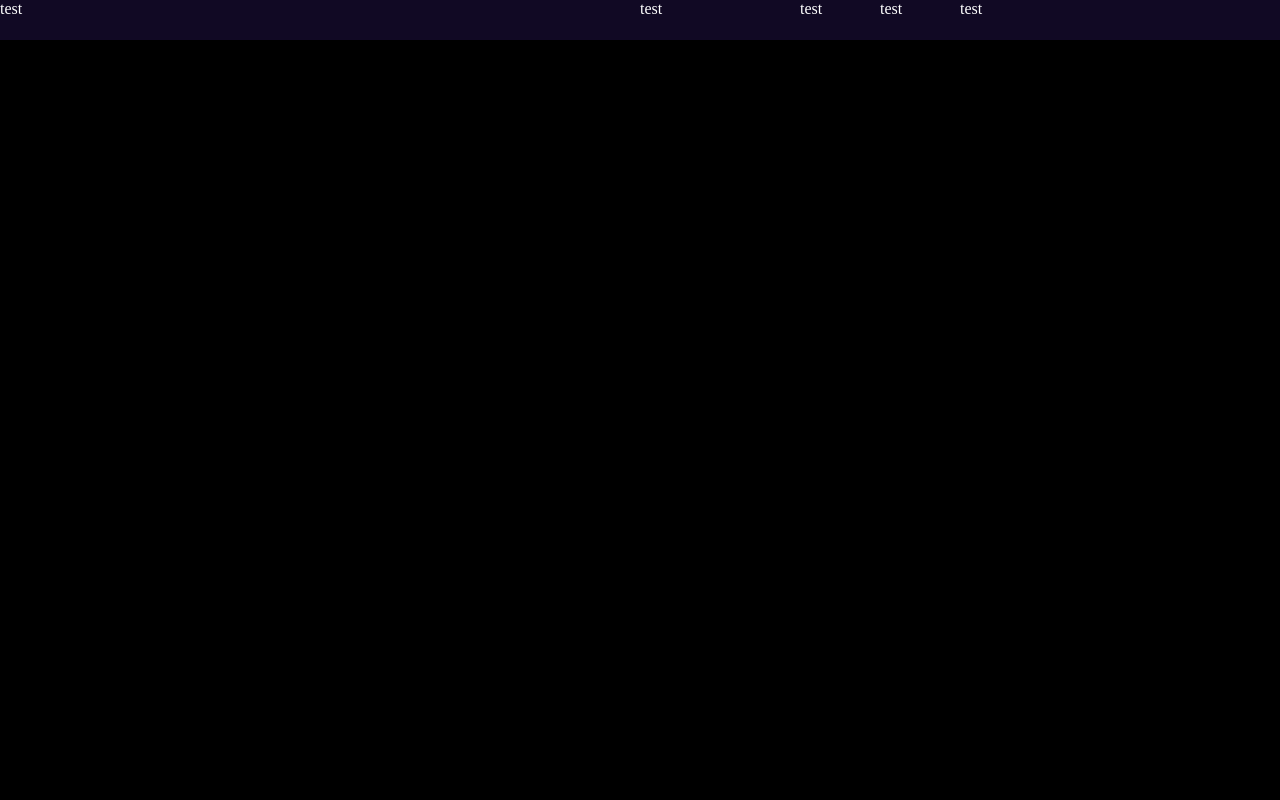
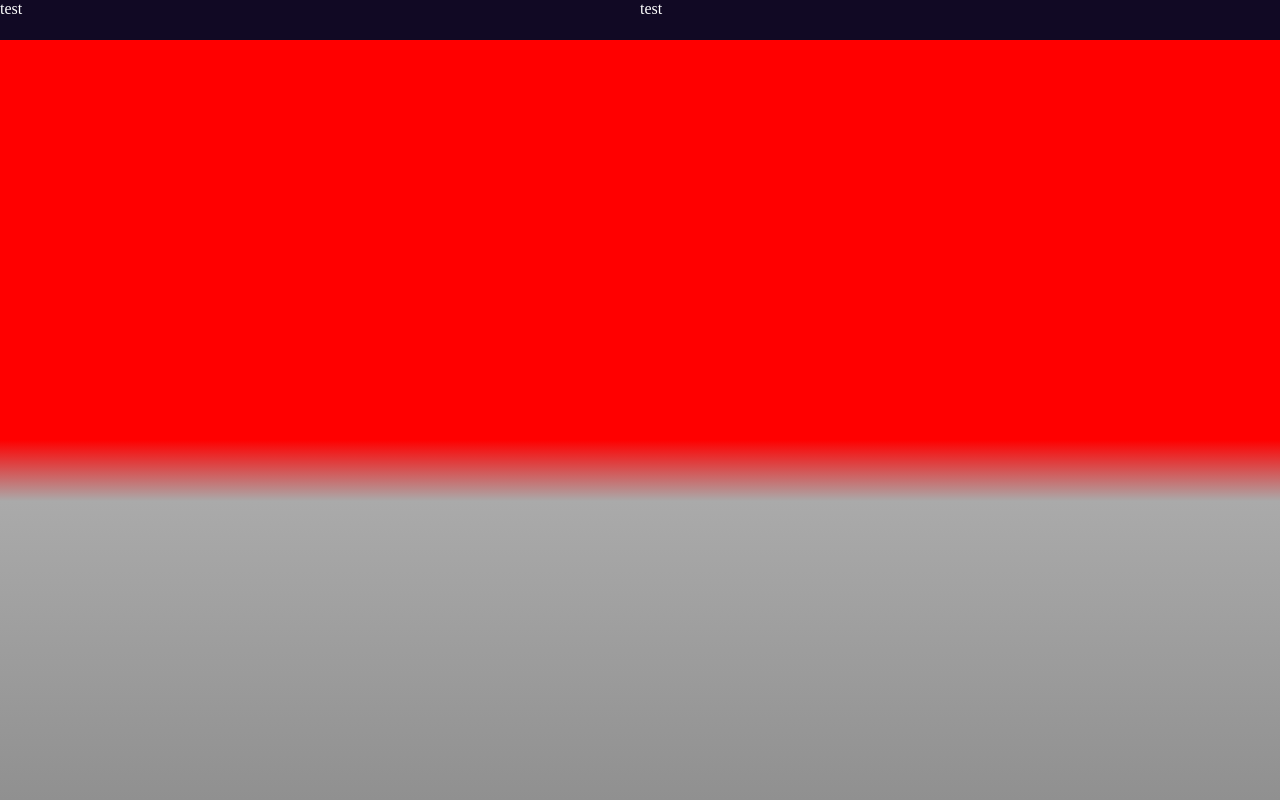
Before and after one commit to Ethan-OF/L3DTS-Web-Design, a PHP site: page / in a window 1280 px wide. Run offline with PHP 8.4, Linux system fonts and the light colour scheme.

Commit message:
Page fixes (Scaling & Positioning)
I've updated the elements of the page to properly fit, I now have a section to hold the background images.

Restructured some of the CSS code to properly fit the screen, here's no longer issues with the page creating a scroll bar. Using a fixed position is the solution to any issue such as that.

```diff
--- a/Recources/core.css
+++ b/Recources/core.css
@@ -4,6 +4,25 @@ body {
     padding: 0px;
     margin: 0px;
   }
+
+.backgroupGroup {
+  background-color: red;
+  width: 100%;
+  height: 100%;
+  display: unset;
+  z-index: 0;
+
+  position: fixed;
+}
+
+.mainGroup {
+
+  width: 100%;
+  height: 100%;
+  z-index: 1;
+
+  position: fixed;
+}
 
 .navigation {
   display: flex;
@@ -23,3 +42,29 @@ body {
 	order: 0;
 	display: flex;
 }
+
+.space {
+  top: 5vh;
+  background-color: transparent;
+  height: 50vh;
+  width: 100vh;
+  display: flex;
+}
+
+.bottomText {
+  background: rgb(144,144,144);
+  background: linear-gradient(0deg, rgba(144,144,144,1) 0%, rgba(170,170,170,1) 83%, rgba(255,255,255,0) 100%);
+  height: 45vh;
+
+  display: flex;
+}
+
+.image {
+  background-color: red;
+  width: 100%;
+  height: 100%;
+  display: unset;
+  z-index: 0;
+
+  position: relative;
+}
--- a/index.html
+++ b/index.html
@@ -13,20 +13,17 @@
         <link rel="stylesheet" href="./Recources/core.css">
     </head>
     <body>
-        <div class="navigation">
-            <div class="navgroup">test</div>
-            <div class="navgroup">
-                <div class="navgroup">
-                    <div class="navgroup">test</div>
-                    <div class="navgroup">
-                        <div class="navgroup">test</div>
-                        <div class="navgroup">test</div>
-                    </div>
-                </div>
+        <div class="backgroupGroup">test</div>
+
+        <div class="mainGroup">
+            <div class="navigation">
+                <div class="navgroup">test</div>
                 <div class="navgroup">test</div>
             </div>
+
+            <div class="space"></div>
+            <div class="bottomText"></div>
         </div>
-
 
         <!--[if lt IE 7]>
             <p class="browsehappy">You are using an <strong>outdated</strong> browser. Please <a href="#">upgrade your browser</a> to improve your experience.</p>
```
